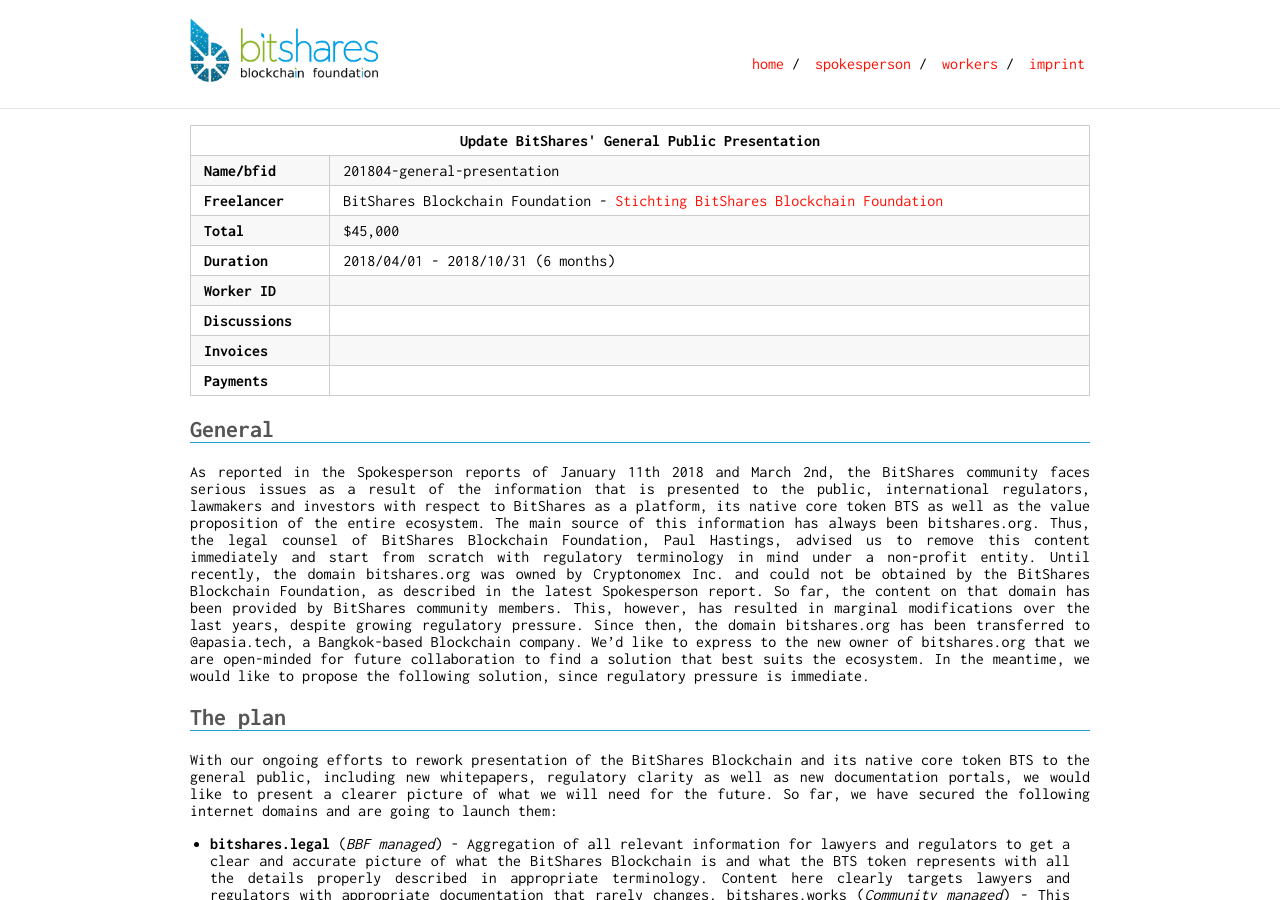
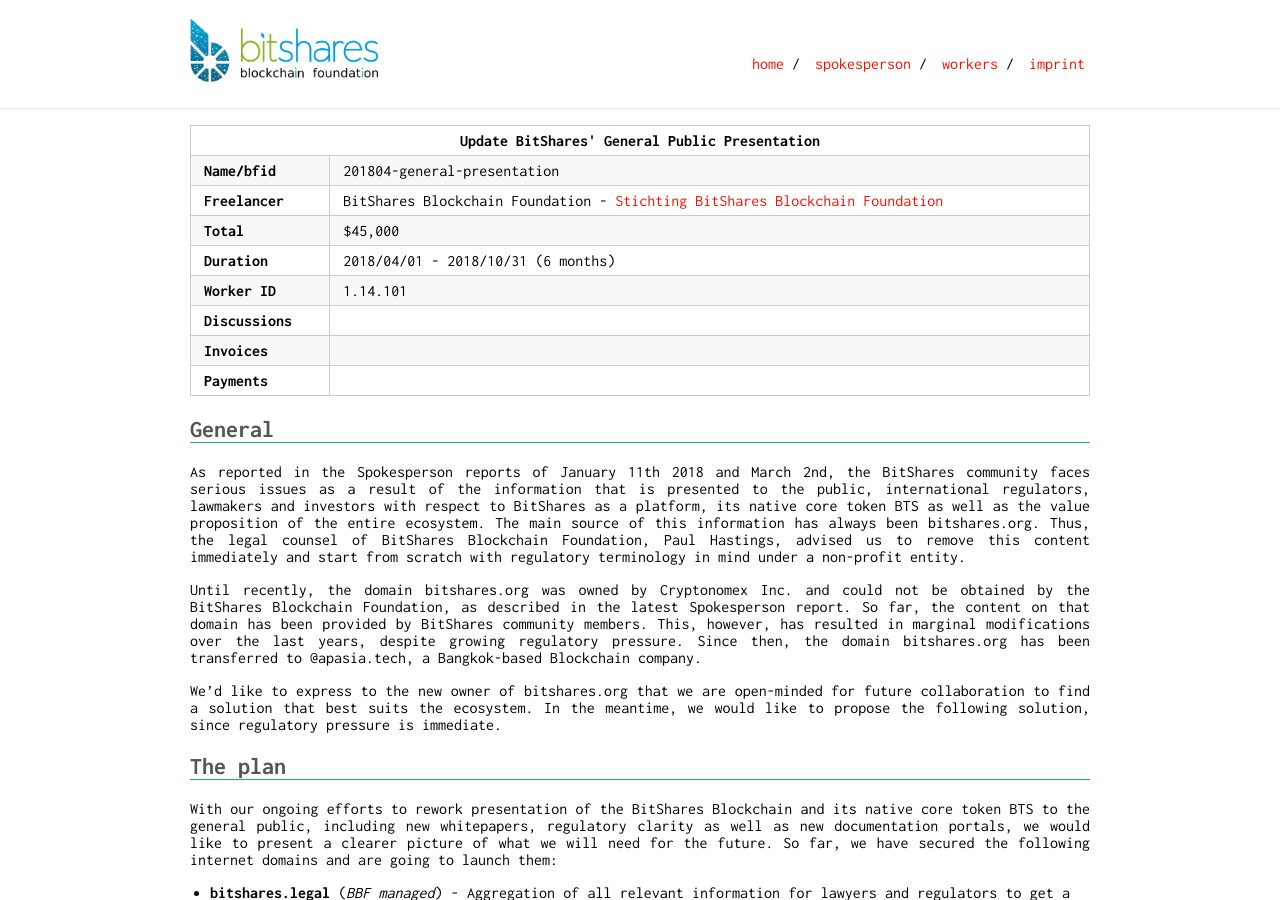
Before and after one commit to thehapax/bitshares.foundation, a Jekyll site: the page built from _workers/2018-04-general-presentation.md, in a window 1280 px wide and 900 px high. Built offline with Jekyll 4.4.1, drawn with Linux system fonts in a browser that asks for light colours.

Commit message:
new id and typos

```diff
--- a/_workers/2018-04-general-presentation.md
+++ b/_workers/2018-04-general-presentation.md
@@ -2,7 +2,7 @@
 layout: worker
 type: budget
 bfid: 201804-general-presentation
-workerid:
+workerid: 1.14.101
 title: Update BitShares' General Public Presentation
 name: BitShares Blockchain Foundation
 company:
@@ -25,7 +25,7 @@ reports:
 ---
 
 ## General
-As reported in the Spokesperson reports of January 11th 2018 and  March
+As reported in the Spokesperson reports of January 11th 2018 and March
 2nd, the BitShares community faces serious issues as a result of the
 information that is presented to the public, international regulators,
 lawmakers and investors with respect to BitShares as a platform, its
@@ -34,18 +34,20 @@ ecosystem. The main source of this information has always been
 bitshares.org. Thus, the legal counsel of BitShares Blockchain
 Foundation, Paul Hastings, advised us to remove this content immediately
 and start from scratch with regulatory terminology in mind under a
-non-profit entity. Until recently, the domain bitshares.org was owned by
-Cryptonomex Inc. and could not be obtained by the BitShares Blockchain
-Foundation, as described in the latest Spokesperson report. So far, the
-content on that domain has been provided by BitShares community members.
-This, however, has resulted in marginal modifications over the last
-years, despite growing regulatory pressure. Since then, the domain
-bitshares.org has been transferred to @apasia.tech, a Bangkok-based
-Blockchain company. We’d like to express to the new owner of
-bitshares.org that we are open-minded for future collaboration to find a
-solution that best suits the ecosystem. In the meantime, we would like
-to propose the following solution, since regulatory pressure is
-immediate.
+non-profit entity.
+
+Until recently, the domain bitshares.org was owned by Cryptonomex Inc.
+and could not be obtained by the BitShares Blockchain Foundation, as
+described in the latest Spokesperson report. So far, the content on that
+domain has been provided by BitShares community members. This, however,
+has resulted in marginal modifications over the last years, despite
+growing regulatory pressure. Since then, the domain bitshares.org has
+been transferred to @apasia.tech, a Bangkok-based Blockchain company.
+
+We'd like to express to the new owner of bitshares.org that we are
+open-minded for future collaboration to find a solution that best suits
+the ecosystem. In the meantime, we would like to propose the following
+solution, since regulatory pressure is immediate.
 
 ## The plan
 With our ongoing efforts to rework presentation of the BitShares
@@ -60,7 +62,7 @@ internet domains and are going to launch them:
   picture of what the BitShares Blockchain is and what the BTS token
   represents with all the details properly described in appropriate
   terminology. Content here clearly targets lawyers and regulators with
-  appropriate documentation that rarely changes.  bitshares.works
+  appropriate documentation that rarely changes. bitshares.works
   (*Community managed*) - This domain is meant to become the main hub of
   end-user information and thus will contain user guides, instructions,
   tutorials as well as some basic technical documentation. The content on
@@ -84,7 +86,7 @@ internet domains and are going to launch them:
   commercial activity only. The first document is likely to go online at
   the end of this week as it is needed in the case of Bittrex Inc.
 
-* **bitshares.exchange**  (*Community managed*) - This domain will be
+* **bitshares.exchange** (*Community managed*) - This domain will be
   the entry point to the BitShares Blockchain and will host the
   reference wallet previously at wallet.bitshares.org. Even though the
   domain is owned by the BitShares Blockchain Foundation, we would like to
```
